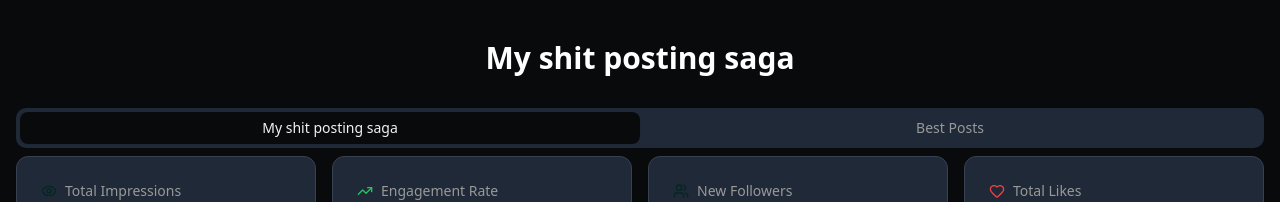
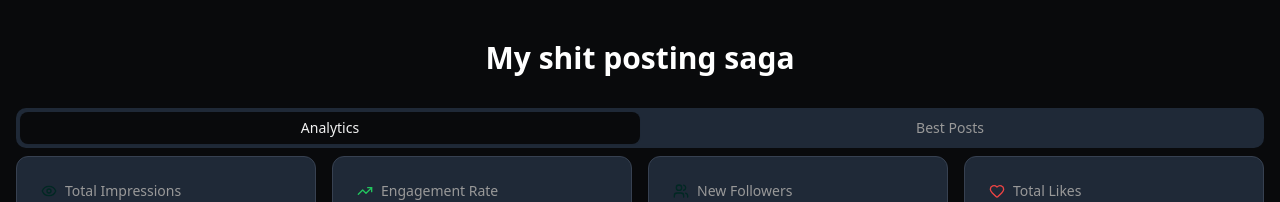
Before and after one commit to Sarcastinatooor/hyperfolio-web3-cv, a React (Vite) app: page / in a window 1280 px wide. Shown: the part 1329-1531 px from the top of the page. Built offline with nearby package versions, Linux system fonts and the light colour scheme.

Commit message:
Change title to Analytics

```diff
--- a/src/components/PersonalTwitterAnalytics.tsx
+++ b/src/components/PersonalTwitterAnalytics.tsx
@@ -148,7 +148,7 @@ const PersonalTwitterAnalytics: React.FC = () => {
     <div className="space-y-6">
       <Tabs defaultValue="analytics" className="w-full">
         <TabsList className="grid w-full grid-cols-2 bg-gray-800">
-          <TabsTrigger value="analytics">My shit posting saga</TabsTrigger>
+          <TabsTrigger value="analytics">Analytics</TabsTrigger>
           <TabsTrigger value="posts">Best Posts</TabsTrigger>
         </TabsList>
 
```
